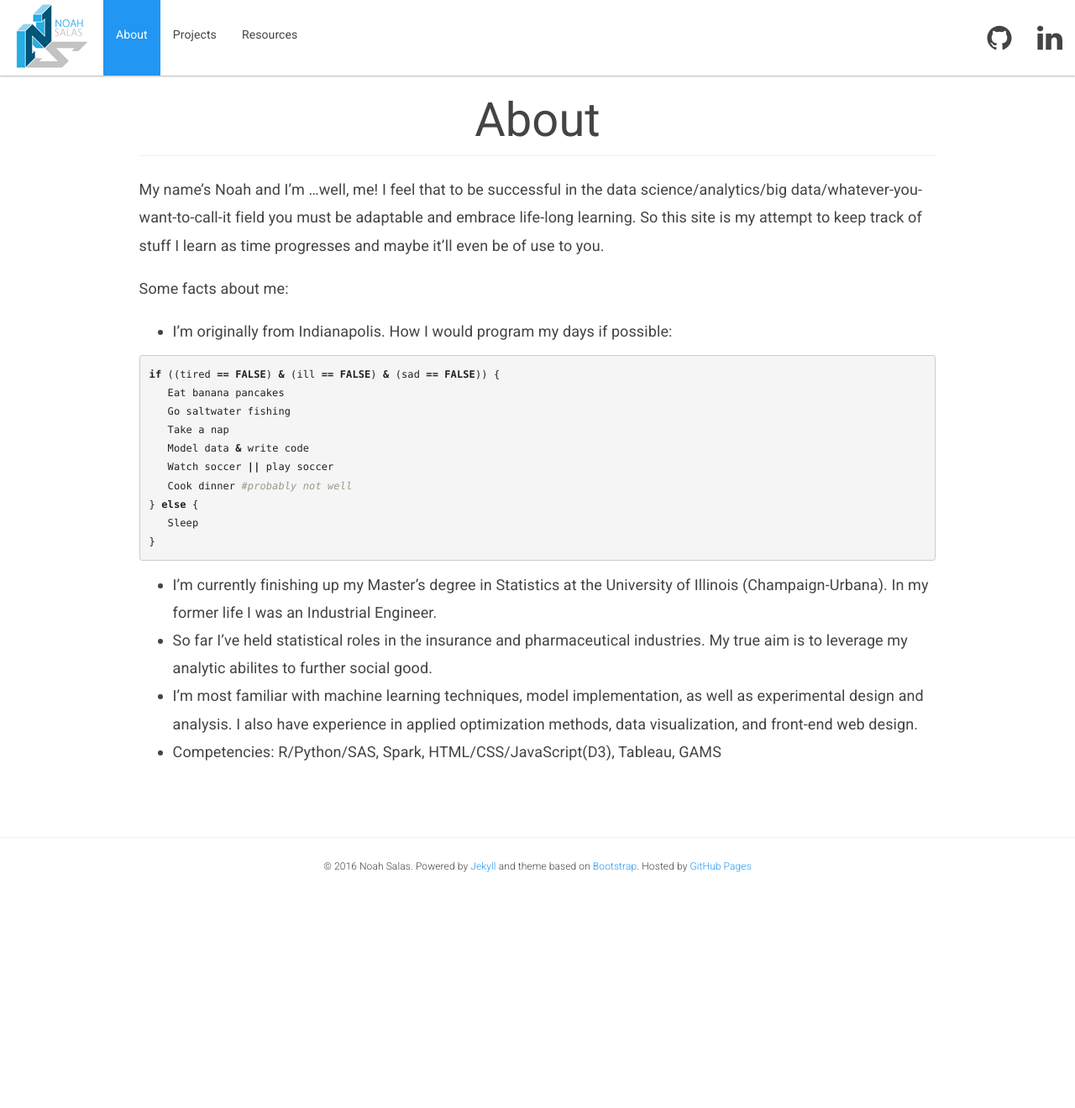
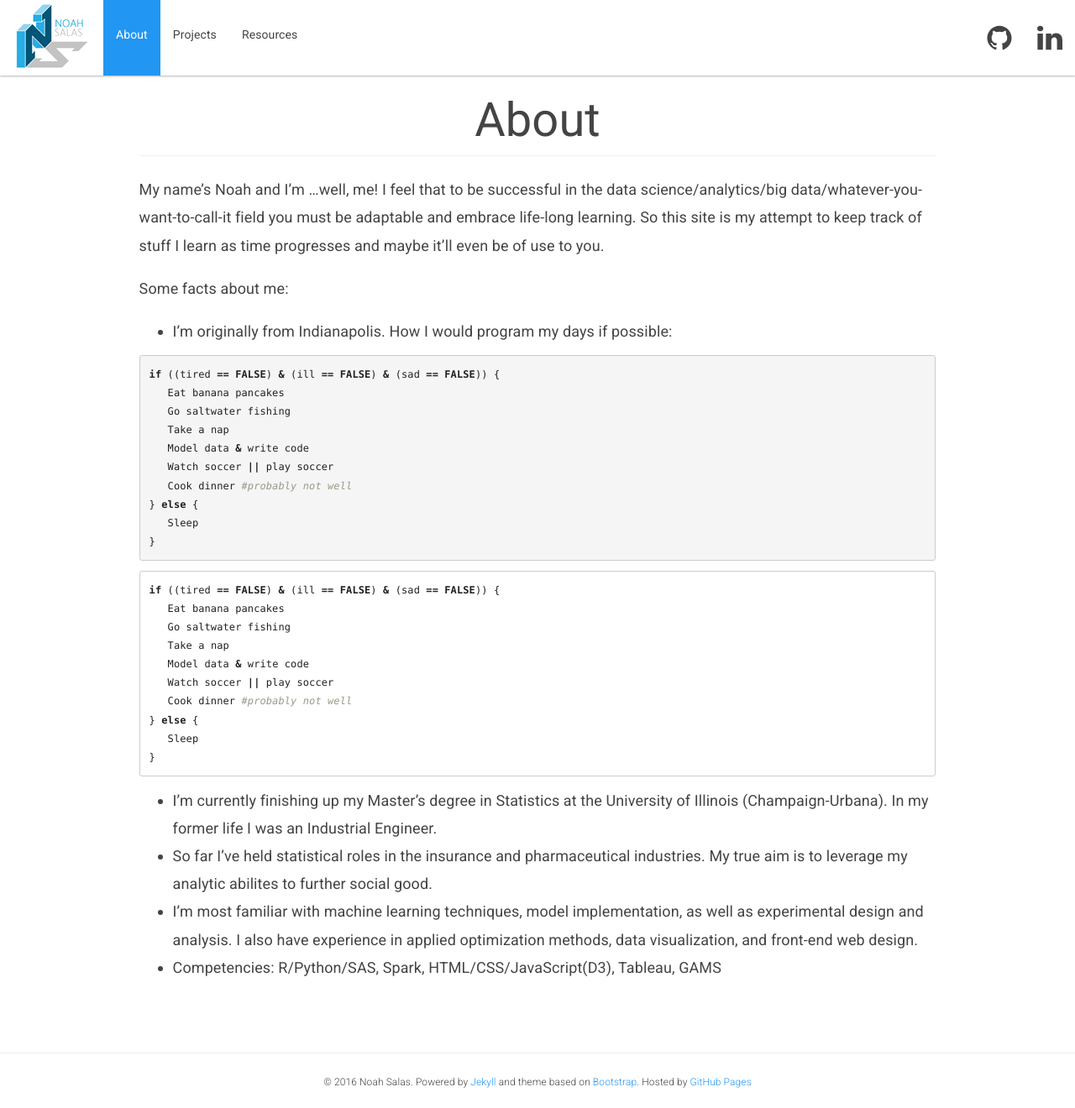
Before and after one commit to nsalas24/nsalas24.github.io, a Jekyll site: the page built from about.md, in a window 1280 px wide. Shown: the whole page at 84% size. Built offline with Jekyll 4.4.1, drawn with Linux system fonts in a browser that asks for light colours; nearby versions of some CDN libraries; before the commit the page ends 1063 px from its top, so only the background shows below that.

Commit message:
messing with syntax highlighting

````diff
--- a/_config.yml
+++ b/_config.yml
@@ -19,6 +19,7 @@
 # Build settings
 permalink: pretty
 markdown: kramdown
+highlighter: rouge
 kramdown:
   input: GFM
-  syntax_highlighter: rouge
+  hard_wrap: false
--- a/about.md
+++ b/about.md
@@ -24,6 +24,19 @@
    Sleep
 }
 {% endhighlight %}
+
+```r
+if ((tired == FALSE) & (ill == FALSE) & (sad == FALSE)) {
+   Eat banana pancakes
+   Go saltwater fishing
+   Take a nap
+   Model data & write code
+   Watch soccer || play soccer
+   Cook dinner #probably not well
+} else {
+   Sleep
+}
+```
 * I'm currently finishing up my Master's degree in Statistics at the University of Illinois (Champaign-Urbana). In my former life I was an Industrial Engineer.
 * So far I've held statistical roles in the insurance and pharmaceutical industries. My true aim is to leverage my analytic abilites to further social good.
 * I'm most familiar with machine learning techniques, model implementation, as well as experimental design and analysis. I also have experience in applied optimization methods, data visualization, and front-end web design.
````
